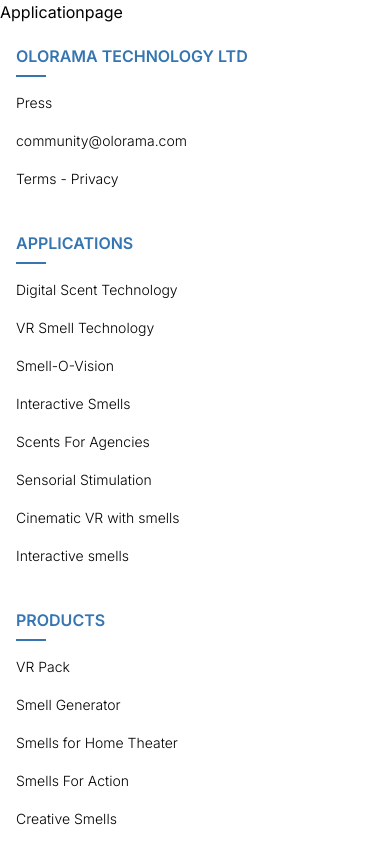
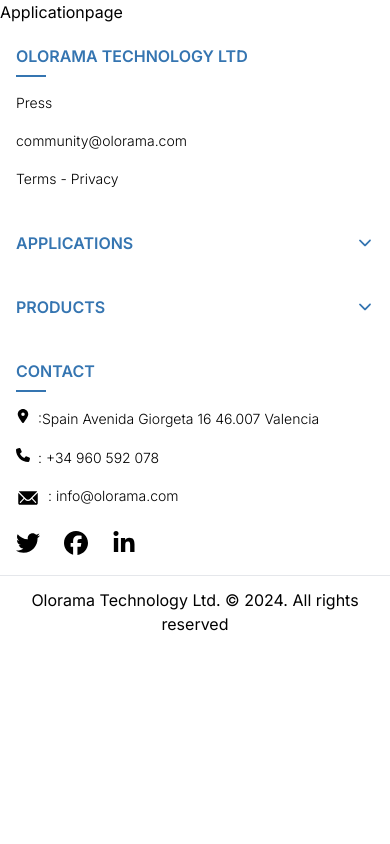
Before and after one commit to jkwebdeveloper/olorama-nextjs, a Next.js app: page /application in a window 390 px wide. Shown: the top 844 px of the page. Built offline with nearby package versions, Linux system fonts and the light colour scheme.

Commit message:
footer mobile design change

```diff
--- a/src/app/globals.css
+++ b/src/app/globals.css
@@ -25,7 +25,7 @@
   background: transparent;
 }
 body::-webkit-scrollbar-thumb {
-  background: #004d7f;
+  background: #3575b1;
   border-radius: 10px;
 }
 .blue_button {
@@ -70,9 +70,9 @@
   width: 30px;
   margin-top: 7px;
 }
-.swiper-pagination-bullet-active {
+/* .swiper-pagination-bullet-active {
   background-color: white !important;
-}
+} */
 
 .btn {
   /* width: 200px;
--- a/src/components/Congress.js
+++ b/src/components/Congress.js
@@ -35,9 +35,11 @@
             international Education&Retail Congress in Cannes (France), between
             12th and 15th of June (2018).
           </p>
-          <button type="button" className="blue_button uppercase">
-            learn more
-          </button>
+          <div className="btn w-fit">
+            <button className="btn-content uppercase blue_button">
+              learn more
+            </button>
+          </div>
         </div>
       </div>
     </div>
--- a/src/components/Footer.js
+++ b/src/components/Footer.js
@@ -1,5 +1,5 @@
-"use client"
-import React from "react";
+"use client";
+import React, { useState } from "react";
 import {
   FaFacebook,
   FaLinkedinIn,
@@ -7,11 +7,47 @@
   FaLocationDot,
   FaPhone,
 } from "react-icons/fa6";
-import { IoIosMail } from "react-icons/io";
+import { IoIosMail, IoIosArrowDown, IoIosArrowUp } from "react-icons/io";
 
+const FooterData = [
+  {
+    id: 1,
+    title: "Applications",
+    page1: "Digital Scent Technology",
+    page2: "VR Smell Technology",
+    page3: "Smell-O-Vision",
+    page4: "Interactive Smells",
+    page5: "Scents For Agencies",
+    page6: "Sensorial Stimulation",
+    page7: "Cinematic VR with smells",
+    page8: "Interactive smells",
+  },
+  {
+    id: 2,
+    title: "Products",
+    page1: "VR Pack",
+    page2: "Smell Generator",
+    page3: "Smells for Home Theater",
+    page4: "Smells For Action",
+    page5: "Creative Smells",
+    page6: "Smells Of Natur",
+    page7: "Smells Of Foo",
+    page8: "(See All Products)",
+  },
+];
 
 const FooterSection = () => {
+  const [footerMenu, setfooterMenu] = useState(false);
+  const toggle = (i) => {
+    // console.log(i)
+    if (footerMenu === i) {
+      return setfooterMenu(false);
+    }
+
+    setfooterMenu(i);
+  };
   return (
+    <>
       <div className="container mx-auto grid md:grid-cols-2 lg:gap-0 gap-10  lg:grid-cols-4 lg:px-10 lg:py-8 py-5 px-4">
         <div className="space-y-4 ">
           <p className=" text-base uppercase text-[#3575B1] font-semibold footer heading">
@@ -27,7 +63,7 @@
             <span className="navlink inline-block">Terms - Privacy</span>
           </p>
         </div>
-      <div className="space-y-4 text-black">
+        <div className="space-y-4 text-black md:block hidden">
           <p className="text-[#3575B1] text-base uppercase font-semibold footer heading">
             Applications
           </p>
@@ -60,7 +96,59 @@
             <span className="navcolor inline-block">Interactive smells</span>
           </p>
         </div>
-      <div className="space-y-4 text-black">
+        {/* mobile view start */}
+        {FooterData.map((item, i) => (
+          <div className="space-y-4 text-black md:hidden block">
+            <div
+              className="flex items-center justify-between cursor-pointer"
+              onClick={() => toggle(i)}
+            >
+              <p className="text-[#3575B1] text-base uppercase font-semibold">
+                {item?.title}
+              </p>
+              {footerMenu === i ? (
+                <IoIosArrowUp className="text-[#3575B1] text-lg" />
+              ) : (
+                <IoIosArrowDown className="text-[#3575B1] text-lg" />
+              )}
+            </div>
+            {footerMenu === i ? (
+              <div className="transition duration-500 space-y-4">
+                <hr className="w-full" />
+                <div className="space-y-3">
+                  <p className="text-sm cursor-pointer font-light ">
+                    <span className="navcolor inline-block">{item?.page1}</span>
+                  </p>
+                  <p className="text-sm cursor-pointer font-light ">
+                    <span className="navcolor inline-block">{item?.page2}</span>
+                  </p>
+                  <p className="text-sm cursor-pointer font-light ">
+                    <span className="navcolor inline-block">{item?.page3}</span>
+                  </p>
+                  <p className="text-sm cursor-pointer font-light ">
+                    <span className="navcolor inline-block">{item?.page4}</span>
+                  </p>
+                  <p className="text-sm cursor-pointer font-light ">
+                    <span className="navcolor inline-block">{item?.page5}</span>
+                  </p>
+                  <p className="text-sm cursor-pointer font-light ">
+                    <span className="navcolor inline-block">{item?.page6}</span>
+                  </p>
+                  <p className="text-sm cursor-pointer font-light ">
+                    <span className="navcolor inline-block">{item?.page7}</span>
+                  </p>
+                  <p className="text-sm cursor-pointer font-light ">
+                    <span className="navcolor inline-block">{item?.page8}</span>
+                  </p>
+                </div>
+              </div>
+            ) : (
+              ""
+            )}
+          </div>
+        ))}
+        {/* mobile view End */}
+        <div className="space-y-4 text-black md:block hidden">
           <p className="text-[#3575B1] uppercase text-base font-semibold footer heading">
             Products
           </p>
@@ -71,7 +159,9 @@
             <span className="navcolor inline-block">Smell Generator</span>
           </p>
           <p className="text-sm cursor-pointer font-light ">
-          <span className="navcolor inline-block">Smells for Home Theater</span>
+            <span className="navcolor inline-block">
+              Smells for Home Theater
+            </span>
           </p>
           <p className="text-sm cursor-pointer font-light ">
             <span className="navcolor inline-block hover:text-[#3575B1]">
@@ -98,7 +188,7 @@
           <h1 className="text-sm cursor-pointer font-light ">
             <p className="navlink inline-block">
               <span className="flex gap-2 items-start">
-              <FaLocationDot lassName="text-2xl"/>
+                <FaLocationDot lassName="text-2xl" />
                 :Spain Avenida Giorgeta 16 46.007 Valencia
               </span>
             </p>
@@ -106,14 +196,14 @@
           <h1 className="text-sm cursor-pointer font-light ">
             <p className="navlink inline-block">
               <span className="flex gap-2 items-start">
-              <FaPhone lassName="text-2xl"/> : +34 960 592 078
+                <FaPhone lassName="text-2xl" /> : +34 960 592 078
               </span>
             </p>
           </h1>
           <h1 className="text-sm cursor-pointer font-light ">
             <p className="navlink inline-block">
               <span className="flex gap-2 items-start">
-              <IoIosMail className="text-2xl"/> : info@olorama.com
+                <IoIosMail className="text-2xl" /> : info@olorama.com
               </span>
             </p>
           </h1>
@@ -141,6 +231,13 @@
           </div>
         </div>
       </div>
+      <div className="w-full">
+        <hr className="w-full" />
+        <p className="text-center p-3">
+          Olorama Technology Ltd. © 2024. All rights reserved
+        </p>
+      </div>
+    </>
   );
 };
 
--- a/src/components/Header.js
+++ b/src/components/Header.js
@@ -87,7 +87,7 @@
       {/* mobile header end */}
       <nav className="flex container mx-auto justify-between items-center">
         <Link href="/">
-          <h1 className="font-bold">
+          <h1 className={`font-bold ${sticky ? "hover:text-[#3575b1]" : ""} `}>
             OLORAMA <span className="font-normal">TECHNOLOGY</span>
           </h1>
         </Link>
@@ -101,7 +101,7 @@
               Home
             </li>
           </Link>
-          <Link href="/application">
+          <Link href="/">
             <li
               className={`cursor-pointer text-[16px] uppercase ${
                 sticky ? "navcolor" : "navlink"
@@ -110,7 +110,7 @@
               applications
             </li>
           </Link>
-          <Link href="/software">
+          <Link href="/">
             <li
               className={`cursor-pointer text-[16px] uppercase ${
                 sticky ? "navcolor" : "navlink"
--- a/src/components/Testimonial.js
+++ b/src/components/Testimonial.js
@@ -31,6 +31,13 @@
         <p>Don’t take our word for it – that’s what people say:</p>
         <div className="mx-auto w-full">
           <Swiper
+            style={{
+              "--swiper-pagination-color": "#3575B1",
+              "--swiper-pagination-bullet-inactive-color": "#E0E0E0",
+              "--swiper-pagination-bullet-inactive-opacity": "1",
+              // "--swiper-pagination-bullet-size": "16px",
+              "--swiper-pagination-bullet-horizontal-gap": "6px",
+            }}
             className="relative"
             // install Swiper modules
             // onSlideChange={(e) => {
```
Also changed, not shown: src/components/BannerSlider.js (+29 -9 lines). Lines whose indentation alone changed are shown as unchanged.
